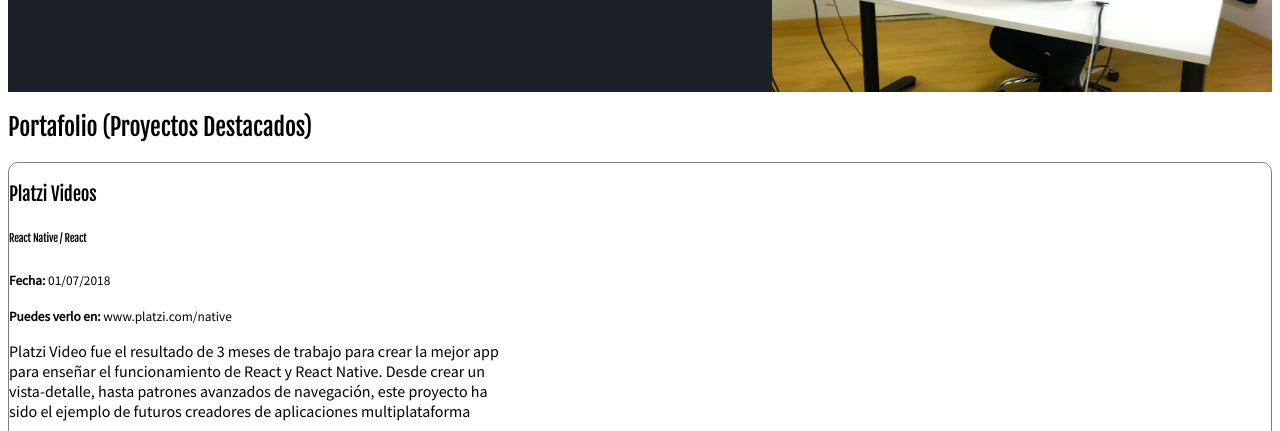
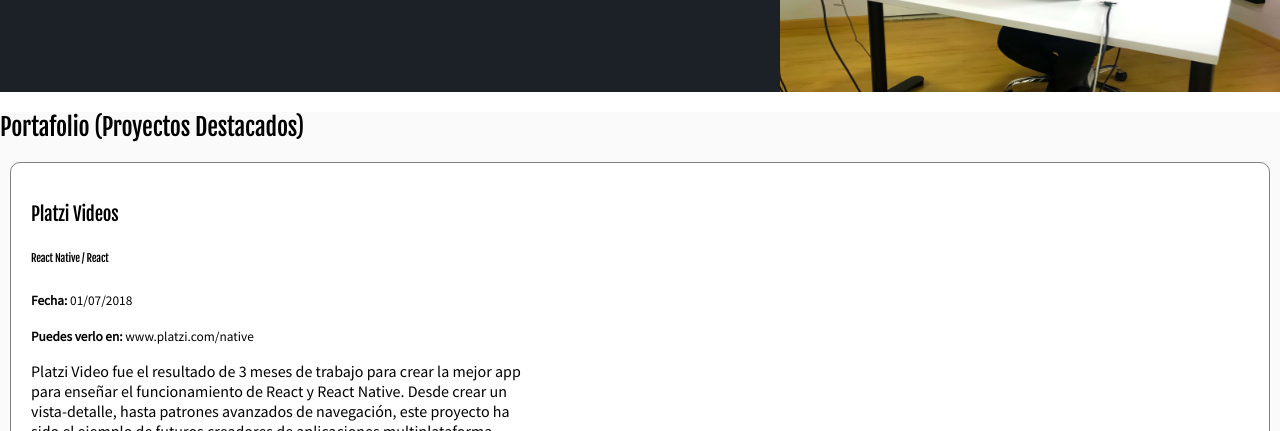
Before and after one commit to Jazhiel/portafolio, a plain HTML site: page index.html in a window 1280 px wide. Shown: the part 490-921 px from the top of the page. Drawn offline with Linux system fonts and the light colour scheme.

Commit message:
Rellenos

```diff
--- a/asset/css/style.css
+++ b/asset/css/style.css
@@ -22,6 +22,7 @@ Tipos de selectores:
 
 body {
   font-family: 'Source Sans Pro', sans-serif;
+  margin: 0;
 }
 
 h1, h2, h3, h4, h5, h6 {
@@ -57,6 +58,11 @@ h1 strong {
   background-position-x: right;
 }
 
+.portfolio {
+  background-color: #FAFAFA;
+  /* background-color: red; */
+}
+
 .project {
   /* border-top: 10px solid red;
   border-right: 10px solid green;
@@ -69,7 +75,10 @@ h1 strong {
   border-top-style: solid; */
   border: 1px solid gray;
   border-radius: 10px;
+  margin: 10px;
   margin-bottom: 15px;
+  padding: 20px;
+  background-color: #FFFFFF;
 }
 
 .project-details {
```
